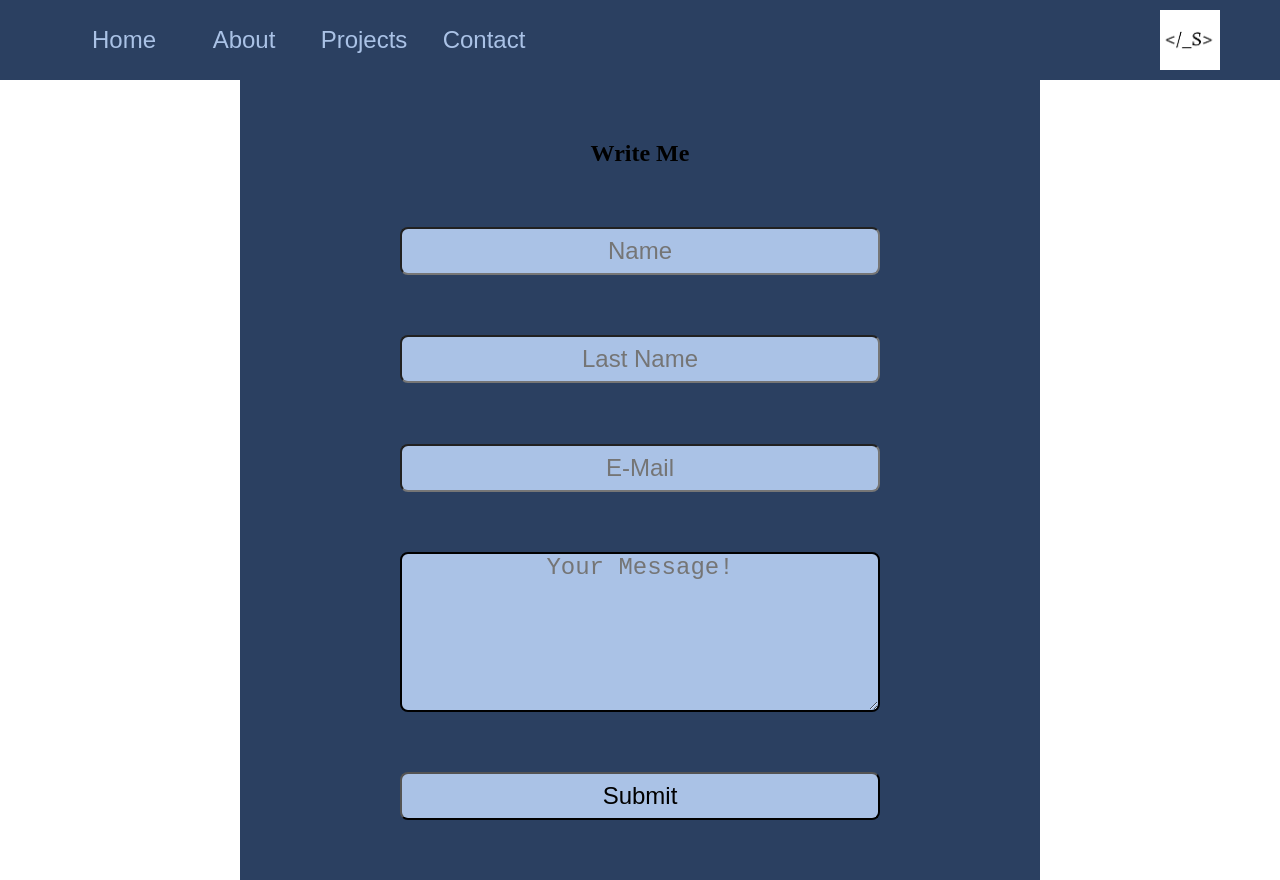
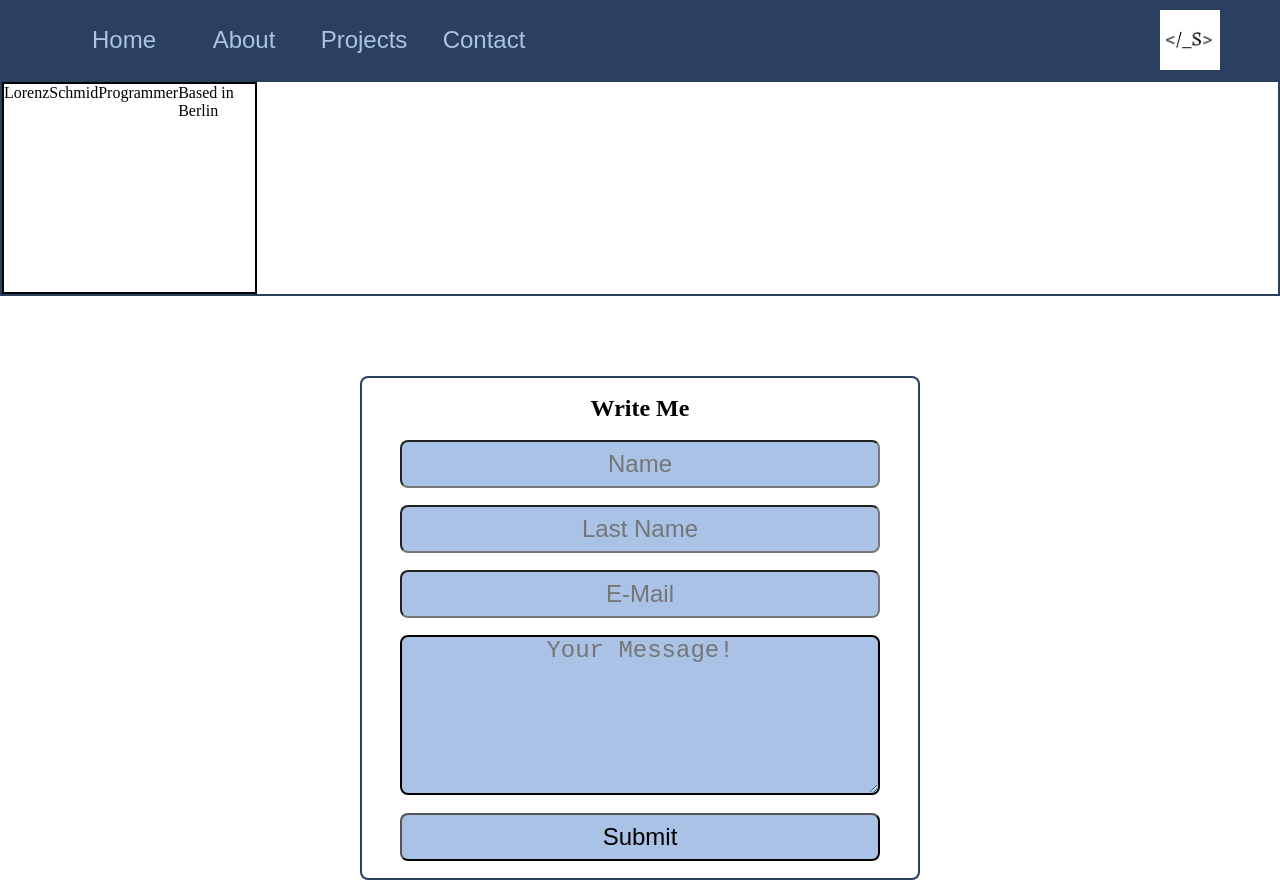
Before and after one commit to Lorenzzschmid/homepage, a React app: page /contact in a window 1280 px wide. Built offline with nearby package versions, Linux system fonts and the light colour scheme.

Commit message:
text personal mapped

```diff
--- a/src/components/Contact/Contact.js
+++ b/src/components/Contact/Contact.js
@@ -5,6 +5,8 @@ import {
   Input,
   FormSubmit,
   FormTextArea,
+  ContactInfoContainer,
+  PersonalInfoBox,
 } from './ContactStyles';
 
 const Contact = () => {
@@ -27,10 +29,20 @@ const Contact = () => {
     console.log(setEmail)
   }
 
+  const infoText = [
+    "Lorenz",
+    "Schmid",
+    "Programmer",
+    "Based in Berlin"
+  ]
+
   return (
     <>
 
     <ContactContainer>
+      <ContactInfoContainer>
+      <PersonalInfoBox>{infoText.map((item) => <p>{item}</p>)}</PersonalInfoBox>
+      </ContactInfoContainer>
       <FormContainer>
         <h2>Write Me</h2>
          <Input placeholder='Name' type='text' name='name'/>
--- a/src/components/Contact/ContactStyles.js
+++ b/src/components/Contact/ContactStyles.js
@@ -1,4 +1,19 @@
 import styled from "styled-components";
+
+export const ContactInfoContainer = styled.div`
+    height: 15rem;
+    width: 100vw;
+    border: 2px #2B4061 solid;
+    display: flex;
+    margin-bottom: 5rem;
+    `
+export const PersonalInfoBox = styled.div`
+    width: 20%;
+    height: 100%;
+    border: 2px black solid;
+    display: flex;
+    align-items: flex-start;
+`
 
 export const ContactContainer = styled.div`
     width: 100vw;
@@ -6,12 +21,15 @@ export const ContactContainer = styled.div`
     display: flex;
     align-items: center;
     justify-content: center;
-`
+    flex-direction: column;
+    `
 
 export const FormContainer = styled.form`
-    width: 50rem;
-    height: 50rem;
-    background-color: #2B4061;
+    width: 35rem;
+    height: 35rem;
+    /* background-color: #2B4061; */
+    border: 2px #2B4061 solid;
+    border-radius: 0.5rem;
     display: flex;
     flex-direction: column;
     justify-content: center;
```
